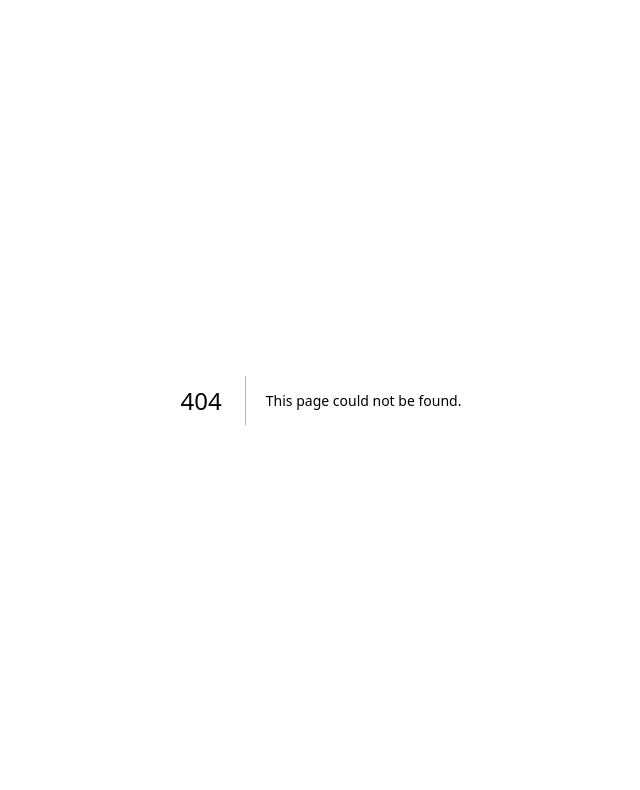
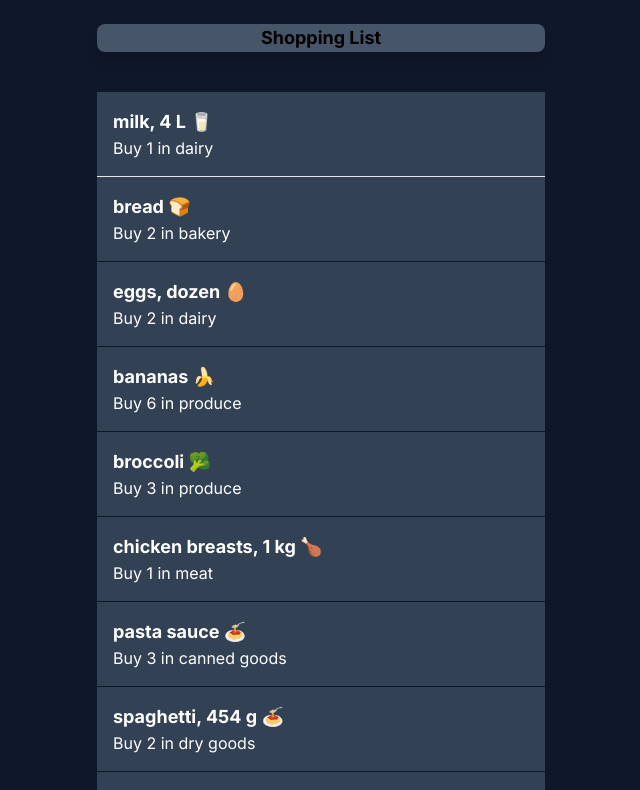
Before and after one commit to dgonc99/cprg306-assignments, a Next.js app: page /week-3 in a window 1280 px wide. Before the commit this address had no page. Shown: the top 790 px of the page, without its empty margins (319-959 px from the left). Built offline with nearby package versions, Linux system fonts and the light colour scheme.

Commit message:
Week 3 Assignment
Commit changes for Week 3 Assignment

```diff
--- a/app/page.js
+++ b/app/page.js
@@ -4,8 +4,13 @@ export default function Home() {
   return (
     <main>
       <h1>CPRG 306: Web Development 2 - Assignments</h1>
-      <Link href="http://localhost:3000/week-2">
+        <div>
+        <Link href="http://localhost:3000/week-2">
         Week 2 Page
+      </Link>
+        </div>
+      <Link href="http://localhost:3000/week-3">
+        Week 3 Page
       </Link>
     </main>
   );
--- /dev/null
+++ b/app/week-3/item-list.js
@@ -0,0 +1,108 @@
+import Item from './item';
+
+const ItemList = () => {
+    const item1 =
+    {
+    name: "milk, 4 L 🥛",
+    quantity: 1,
+    category: "dairy",
+    };
+
+    const item2 = {
+    name: "bread 🍞",
+    quantity: 2,
+    category: "bakery",
+    };
+
+    const item3 = {
+    name: "eggs, dozen 🥚",
+    quantity: 2,
+    category: "dairy",
+    };
+
+    const item4 = {
+    name: "bananas 🍌",
+    quantity: 6,
+    category: "produce",
+    };
+
+    const item5 = {
+    name: "broccoli 🥦",
+    quantity: 3,
+    category: "produce",
+    };
+
+    const item6 = {
+    name: "chicken breasts, 1 kg 🍗",
+    quantity: 1,
+    category: "meat",
+    };
+
+    const item7 = {
+    name: "pasta sauce 🍝",
+    quantity: 3,
+    category: "canned goods",
+    };
+
+    const item8 = {
+    name: "spaghetti, 454 g 🍝",
+    quantity: 2,
+    category: "dry goods",
+    };
+
+    const item9 = {
+    name: "toilet paper, 12 pack 🧻",
+    quantity: 1,
+    category: "household",
+    };
+
+    const item10 = {
+    name: "paper towels, 6 pack",
+    quantity: 1,
+    category: "household",
+    };
+
+    const item11 = {
+    name: "dish soap 🍽️",
+    quantity: 1,
+    category: "household",
+    };
+
+    const item12 = {
+    name: "hand soap 🧼",
+    quantity: 4,
+    category: "household",
+    };
+
+    const items = [
+        item1,
+        item2,
+        item3,
+        item4,
+        item5,
+        item6,
+        item7,
+        item8,
+        item9,
+        item10,
+        item11,
+        item12,
+    ];
+
+    return (
+        <div className='max-w-md mx-auto mt-10'>
+            <ul className='divide-y-15 divide-slate-900'>
+                {items.map((item,index) => (
+                    <Item
+                        key={index}
+                        name={item.name}
+                        quantity={item.quantity}
+                        category={item.category}
+                    />
+                ))}
+            </ul>
+        </div>
+    );
+};
+
+export default ItemList;
--- /dev/null
+++ b/app/week-3/item.js
@@ -0,0 +1,12 @@
+const Item = ({ name, quantity, category }) => {
+    return (
+        <li className="flex justify-between items-center p-4 border-b bg-slate-700" >
+            <div className="flex flex-col">
+                <span className="font-bold text-lg text-white">{name}</span>
+                <span className="text-white">Buy {quantity} in {category}</span>
+            </div>
+        </li>
+    );
+};
+
+export default Item;
--- /dev/null
+++ b/app/week-3/page.js
@@ -0,0 +1,14 @@
+import ItemList from './item-list';
+
+const Page = () => {
+    return (
+        <main className='min-h-screen bg-slate-900 p-6'>
+            <div className='max-w-md mx-auto shadow-lg rounded-lg overflow-hidden'>
+                <h1 className='font-bold text-center bg-slate-600 text-lg'>Shopping List</h1>
+            </div>
+            <ItemList />
+        </main>
+    );
+};
+
+export default Page;
```
